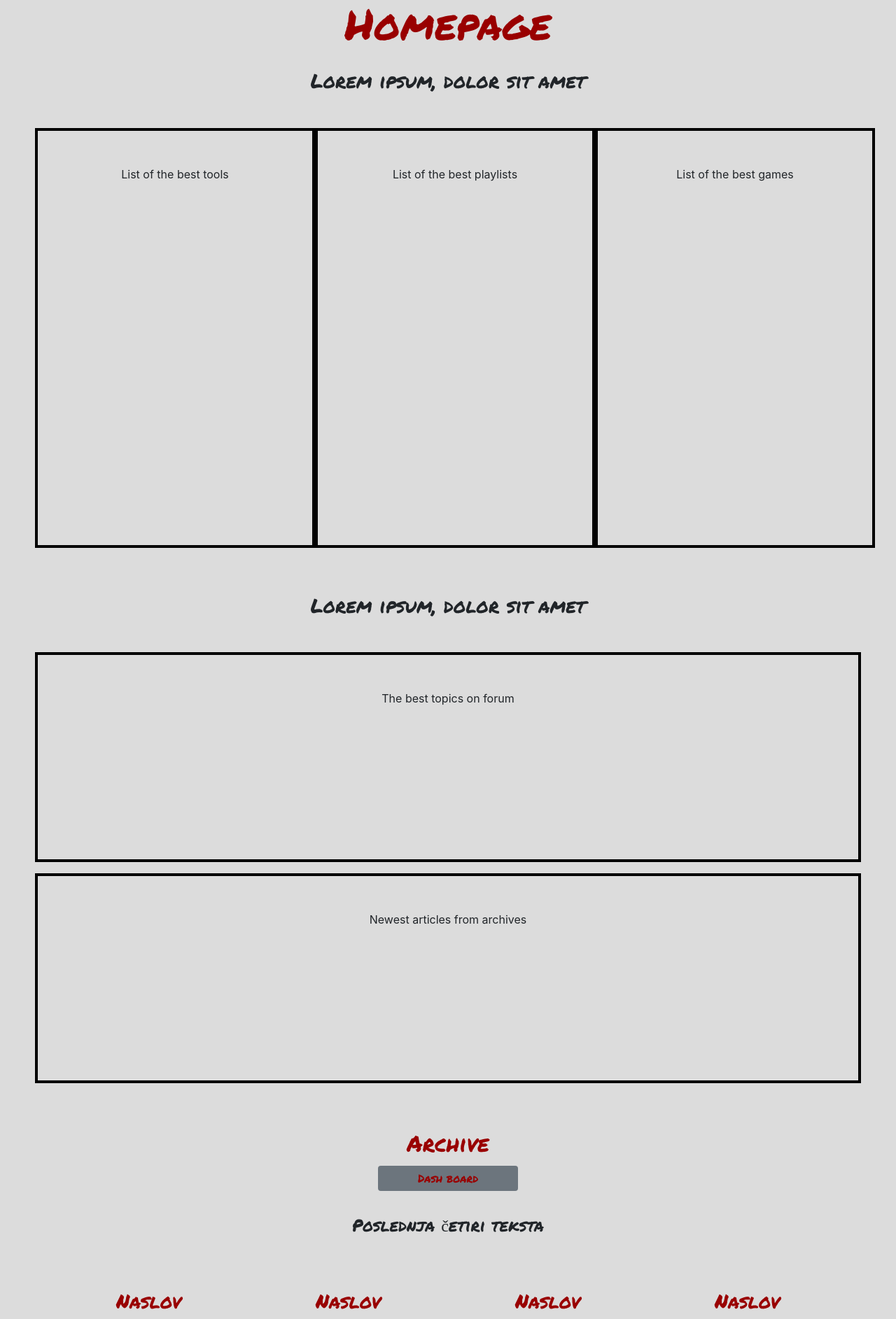
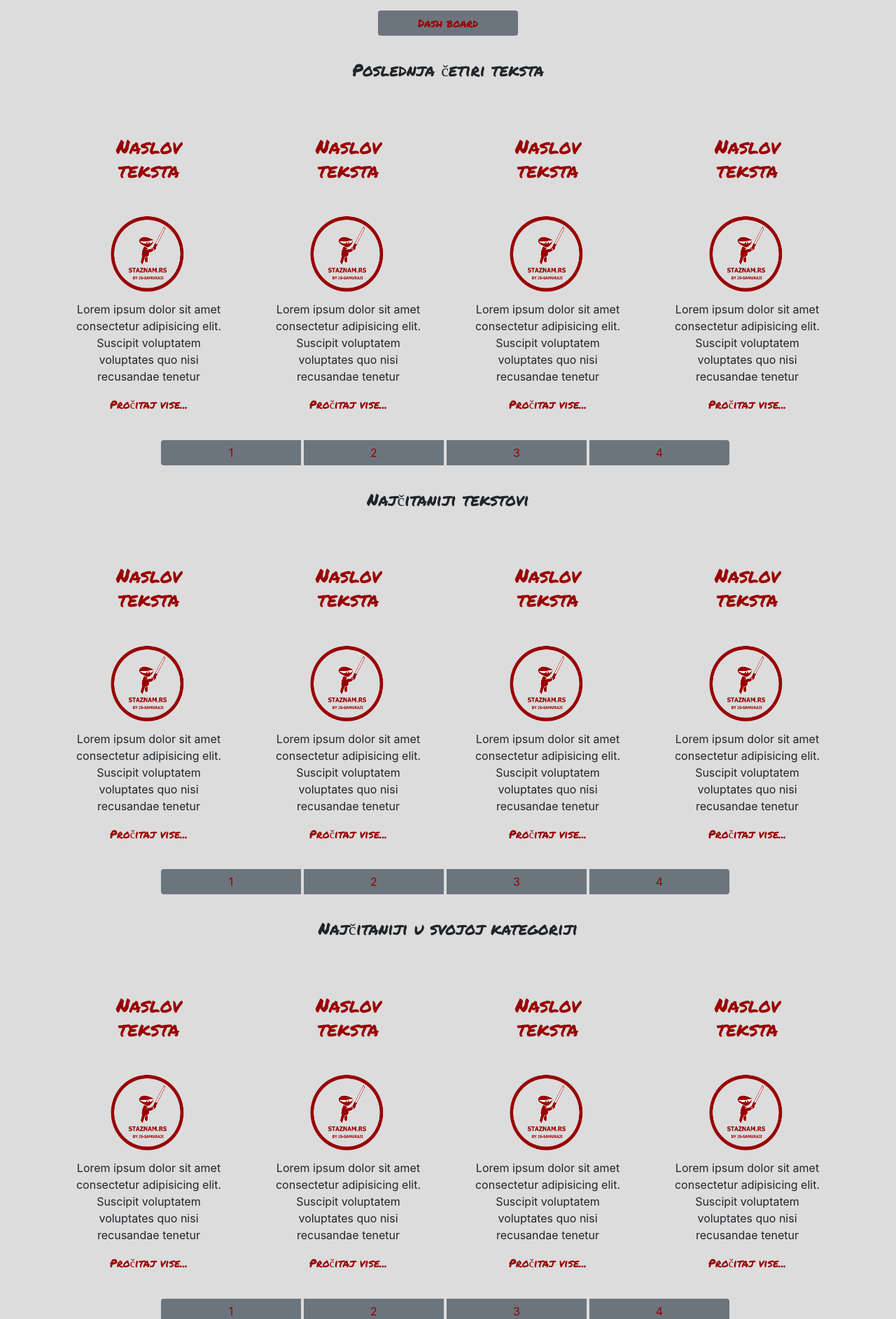
Before and after one commit to js-samuraji/staznam.rs, a React (Create React App) app: page /staznam.rs/archive in a window 1280 px wide. Shown: the part 728-2613 px from the top of the page at 70% size. Built offline with nearby package versions, Linux system fonts and the light colour scheme.

Commit message:
minor changes

```diff
--- a/src/components/archive/TextList.jsx
+++ b/src/components/archive/TextList.jsx
@@ -3,6 +3,8 @@ import ShortText from "./shortText";
 import Container from "react-bootstrap/Container";
 import Row from "react-bootstrap/Row";
 import Col from "react-bootstrap/Col";
+import ButtonGroup from "react-bootstrap/ButtonGroup";
+import Button from "react-bootstrap/Button";
 
 export default function TextList() {
   return (
@@ -23,6 +25,12 @@ export default function TextList() {
             <ShortText />
           </Col>
         </Row>
+        <ButtonGroup className="mr-2" aria-label="First group">
+          <Button variant="secondary">1</Button>{" "}
+          <Button variant="secondary">2</Button>{" "}
+          <Button variant="secondary">3</Button>{" "}
+          <Button variant="secondary">4</Button>
+        </ButtonGroup>
         <h4 className="headline">Najčitaniji tekstovi</h4>
         <Row>
           <Col>
@@ -38,21 +46,36 @@ export default function TextList() {
             <ShortText />
           </Col>
         </Row>
+        <ButtonGroup className="mr-2" aria-label="First group">
+          <Button variant="secondary">1</Button>{" "}
+          <Button variant="secondary">2</Button>{" "}
+          <Button variant="secondary">3</Button>{" "}
+          <Button variant="secondary">4</Button>
+        </ButtonGroup>
         <h4 className="headline">Najčitaniji u svojoj kategoriji</h4>
         <Row>
           <Col>
             <ShortText />
           </Col>
+
           <Col>
             <ShortText />
           </Col>
+
           <Col>
             <ShortText />
           </Col>
+
           <Col>
             <ShortText />
           </Col>
         </Row>
+        <ButtonGroup className="mr-2" aria-label="First group">
+          <Button variant="secondary">1</Button>{" "}
+          <Button variant="secondary">2</Button>{" "}
+          <Button variant="secondary">3</Button>{" "}
+          <Button variant="secondary">4</Button>
+        </ButtonGroup>
       </Container>
     </div>
   );
--- a/src/components/archive/dashBoard.jsx
+++ b/src/components/archive/dashBoard.jsx
@@ -8,10 +8,10 @@ export default function DashBoard() {
       <Form>
         <Form.Group controlId="exampleForm.ControlInput1">
           <Form.Label>Naslov</Form.Label>
-          <Form.Control type="email" placeholder="enter a title" />
+          <Form.Control type="textarea" placeholder="Unesite naslov teksta" />
         </Form.Group>
         <Form.Group controlId="exampleForm.ControlSelect1">
-          <Form.Label>Select a category</Form.Label>
+          <Form.Label>Izaberite kategoriju</Form.Label>
           <Form.Control as="select">
             <option>Zanimljivosti</option>
             <option>Muzika</option>
@@ -21,18 +21,18 @@ export default function DashBoard() {
           </Form.Control>
         </Form.Group>
         <Form.Group>
-          <Form.File id="exampleFormControlFile1" label="Example file input" />
+          <Form.File id="exampleFormControlFile1" label="Dodajte slike" />
         </Form.Group>
         <Form.Group controlId="exampleForm.ControlTextarea1">
-          <Form.Label>Example textarea</Form.Label>
+          <Form.Label>Sazetak</Form.Label>
           <Form.Control as="textarea" rows="3" />
         </Form.Group>
         <Form.Group controlId="exampleForm.ControlTextarea1">
-          <Form.Label>Example textarea</Form.Label>
+          <Form.Label>Tekst</Form.Label>
           <Form.Control as="textarea" rows="10" />
         </Form.Group>
-        <Form.Control size="sm" type="text" placeholder="Small text" />
-        <Form.Control size="sm" type="text" placeholder="Small text" />
+        <Form.Control size="sm" type="text" placeholder="Autor teksta" />
+        <Form.Control size="sm" type="text" placeholder="Izvor fotografija" />
         <button className="dashboard-btn">Save</button>
         <button className="dashboard-btn">Post</button>
       </Form>
--- a/src/components/homepage/Homepage.jsx
+++ b/src/components/homepage/Homepage.jsx
@@ -3,7 +3,6 @@ import "./homepage.css";
 
 const Homepage = () => (
   <div>
-    <h1>Homepage</h1>
     <h3 className="headline">Lorem ipsum, dolor sit amet </h3>
     <div className="all-lists-of-fetures">
       <p className="one-list-of-features">List of the best tools</p>
--- a/src/components/homepage/homepage.css
+++ b/src/components/homepage/homepage.css
@@ -5,7 +5,7 @@
 }
 
 .one-list-of-features {
-  height: 600px;
+  height: 400px;
   width: 400px;
   border: solid black 4px;
   padding: 50px;
@@ -17,7 +17,15 @@
 }
 .one-list-of-text {
   width: 100%;
-  height: 300px;
+  height: 200px;
   border: solid black 4px;
   padding: 50px;
 }
+
+@media (max-width: 768px) {
+  .all-lists-of-fetures {
+    display: grid;
+    grid-template-columns: repeat(1, 1fr);
+    margin: 100px;
+  }
+}
--- a/src/index.css
+++ b/src/index.css
@@ -126,7 +126,8 @@ input {
 }
 
 /*
-@media(max-width: 768px) {}
+@media (max-width: 768px) {
+}
 
 
 @media(min-width: 600px) {
--- a/src/layout/Header.jsx
+++ b/src/layout/Header.jsx
@@ -36,7 +36,6 @@ const Header = () => (
         </Container>
       </div>
     </section>
-    <hr />
   </header>
 );
 
--- a/src/layout/Main.jsx
+++ b/src/layout/Main.jsx
@@ -53,8 +53,8 @@ const Main = () => (
         </Button>
       </Link>
     </ButtonGroup>
-    <Homepage />
     <Switch>
+      <Route path="/" exact component={Homepage} />
       <Route path="/archive" exact component={Archive} />
       <Route path="/forum" exact component={Forum} />
       <Route path="/games" component={Games} />
```
Also changed, not shown: src/components/archive/archiveServices.js (added).
